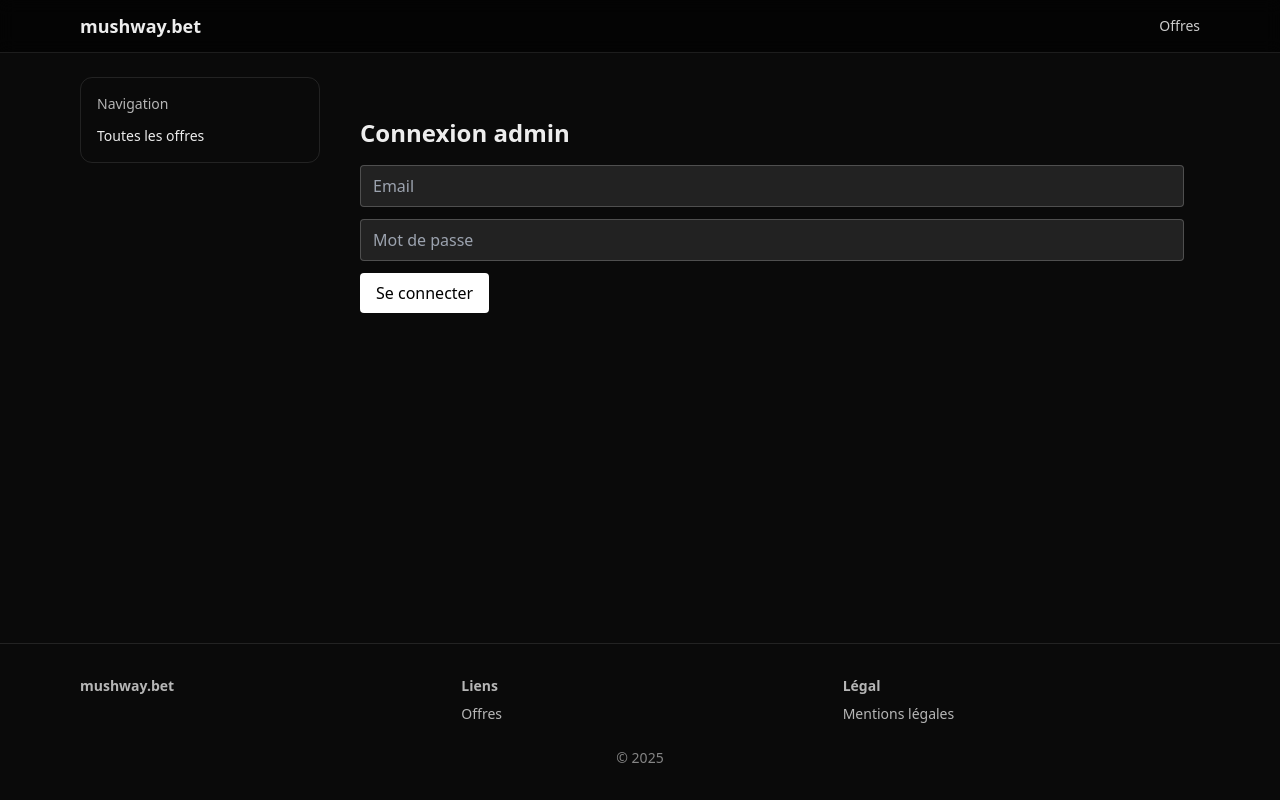
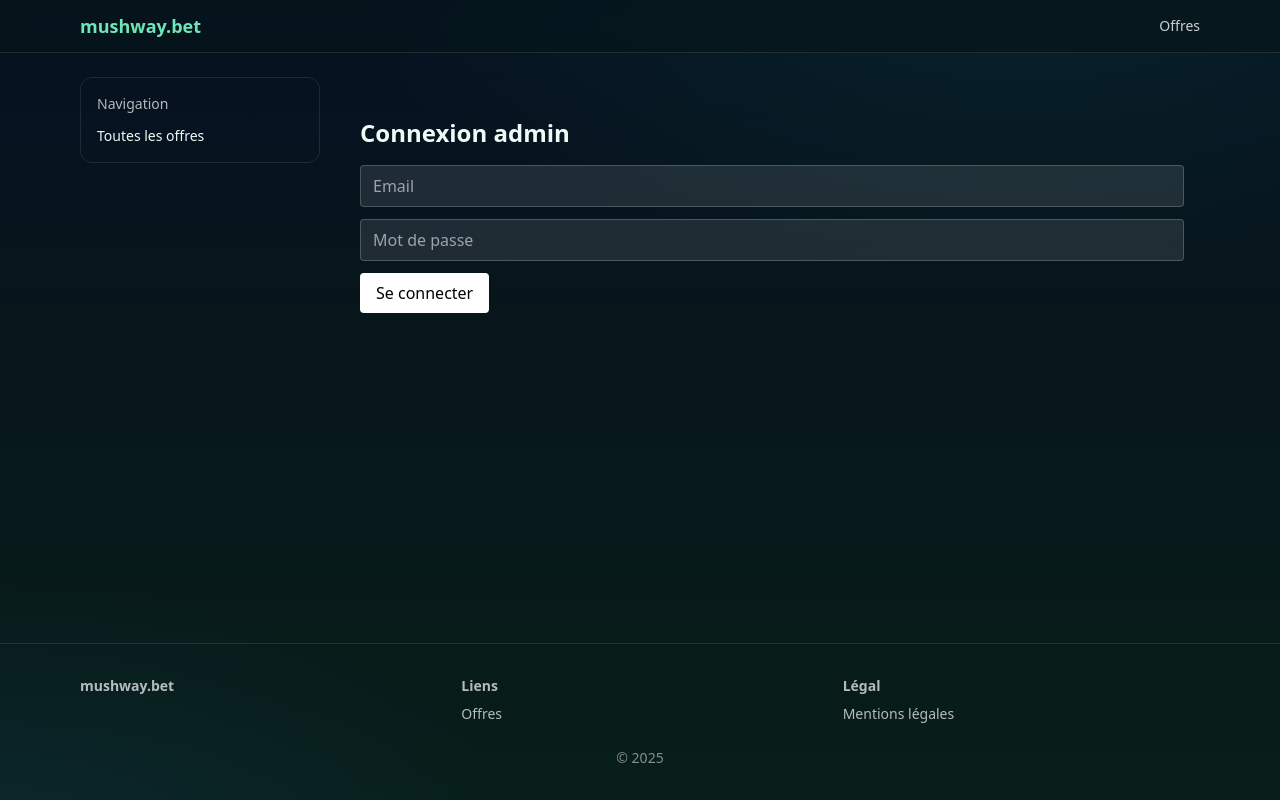
Before and after one commit to AngATV/MushTree, a Next.js app: page /admin in a window 1280 px wide. Built offline with nearby package versions, Linux system fonts and the light colour scheme.

Commit message:
feat(da): gradient nuit→émeraude, header accent émeraude, glow bannières

```diff
--- a/src/app/globals.css
+++ b/src/app/globals.css
@@ -3,8 +3,7 @@
 @tailwind utilities;
 
 :root {
-  --background: #0a0a0a;
-  --foreground: #ededed;
+  --foreground: #ECFDF5; /* émeraude pâle */
 }
 
 html,
@@ -13,7 +12,10 @@ body {
 }
 
 body {
-  background: var(--background);
+  background:
+    radial-gradient(1200px 600px at 80% -10%, rgba(16,185,129,0.12), transparent 60%),
+    radial-gradient(900px 500px at 0% 110%, rgba(59,130,246,0.10), transparent 60%),
+    linear-gradient(180deg, #061022 0%, #07161b 40%, #071e19 100%);
   color: var(--foreground);
 }
 
--- a/src/app/layout.tsx
+++ b/src/app/layout.tsx
@@ -12,9 +12,9 @@ export default async function RootLayout({ children }: { children: React.ReactNo
       <body>
         <div className="min-h-dvh flex flex-col">
           {/* Header */}
-          <header className="sticky top-0 z-20 border-b border-white/10 bg-black/60 backdrop-blur">
+          <header className="sticky top-0 z-20 border-b border-white/10 bg-[#07161b]/70 backdrop-blur">
             <div className="container py-3 flex items-center justify-between">
-              <div className="text-lg font-semibold">mushway.bet</div>
+              <div className="text-lg font-semibold text-emerald-300">mushway.bet</div>
               <nav className="hidden sm:flex gap-4 text-sm text-white/80">
                 <a href="/" className="hover:text-white">Offres</a>
               </nav>
--- a/src/components/BannerCard.tsx
+++ b/src/components/BannerCard.tsx
@@ -1,7 +1,11 @@
 export function BannerCard({ href, src, alt, priority }: { href: string; src: string; alt: string; priority?: boolean }) {
   return (
-    <a href={href} target="_blank" rel="nofollow noopener noreferrer" className="block">
-      <div className="w-full h-64 sm:h-72 lg:h-80 flex items-center justify-center">
+    <a href={href} target="_blank" rel="nofollow noopener noreferrer" className="block group">
+      <div className="w-full h-64 sm:h-72 lg:h-80 flex items-center justify-center rounded-xl overflow-hidden relative">
+        <div className="absolute inset-0 opacity-0 group-hover:opacity-100 transition-opacity duration-300" style={{
+          boxShadow: "inset 0 0 80px rgba(16,185,129,0.18), 0 0 40px rgba(16,185,129,0.25)",
+          pointerEvents: 'none'
+        }} />
         <img src={src} alt={alt} loading={priority ? "eager" : "lazy"} className="w-full h-full object-contain" />
       </div>
     </a>
```
